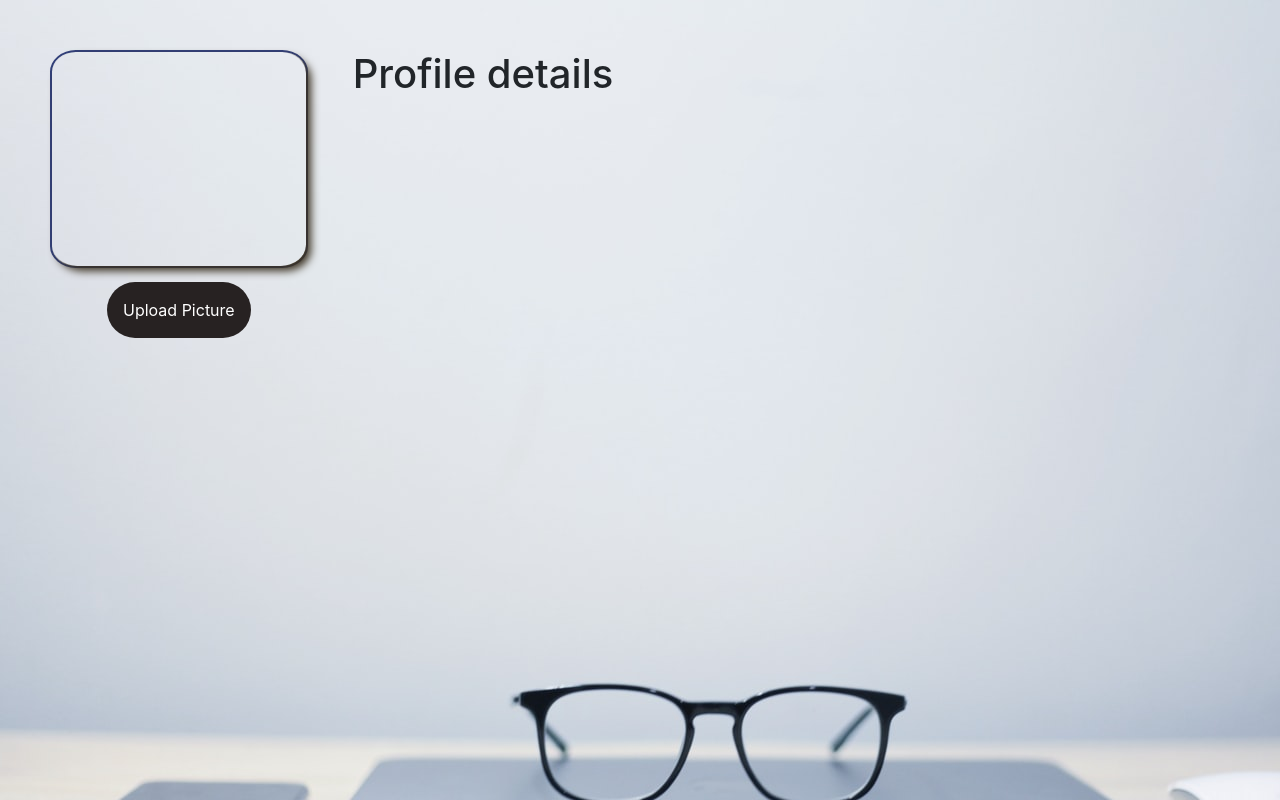
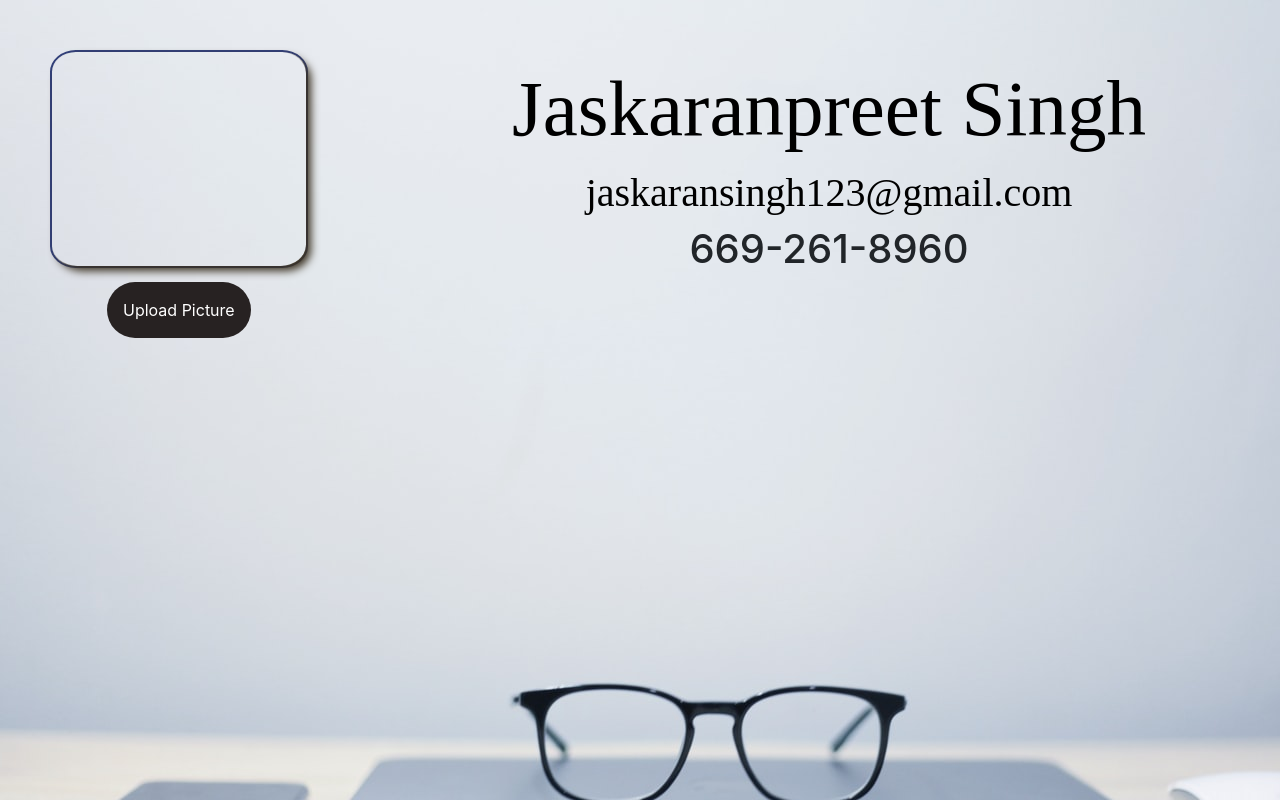
Before and after one commit to jaskaranpreets7/pro-profile, a React (Create React App) app in the folder client/: page / in a window 1280 px wide. Built offline with nearby package versions, Linux system fonts and the light colour scheme; no server answers.

Commit message:
hardcode info for detail

```diff
--- a/client/src/components/ProfileDetails.js
+++ b/client/src/components/ProfileDetails.js
@@ -1,10 +1,38 @@
-import React from 'react'
+import React, { useState , useEffect } from 'react'
 import '../style/ProfileDetails.css';
+import axios from 'axios';
 
 export default function ProfileDetails() {
+    // const [recentImage, setRecentImage] = useState('')
+    // const setImage = (data) => {
+    //     console.log(data['-LxV6Y9-Um5A-ji4UK_y'].image)
+    //     axios({
+    //         method: 'get',
+    //         url: data['-LxV6Y9-Um5A-ji4UK_y'].image,
+    //         responseType: 'blob'
+    //     }).then((response)=>{
+    //         console.log('rep',response)
+    //         let reader = new FileReader();
+    //         reader.readAsDataURL(response.data);
+    //         reader.onloadend = function() {
+    //             let base64data = reader.result;
+    //         }
+    //     })
+    //     // setRecentImage(data['-LxV6Y9-Um5A-ji4UK_y'].image)
+    // }
     return (
         <div className="profile-detail-container">
-            <h1>Profile details </h1>
+            <div className="profile-detail">
+                <div className="name">
+                    Jaskaranpreet Singh
+                </div>
+                <div className="email">
+                    <h1>jaskaransingh123@gmail.com</h1>
+                </div>
+                <div className="phone">
+                    <h1>669-261-8960</h1>
+                </div>
+            </div>
         </div>
     )
 }
```
